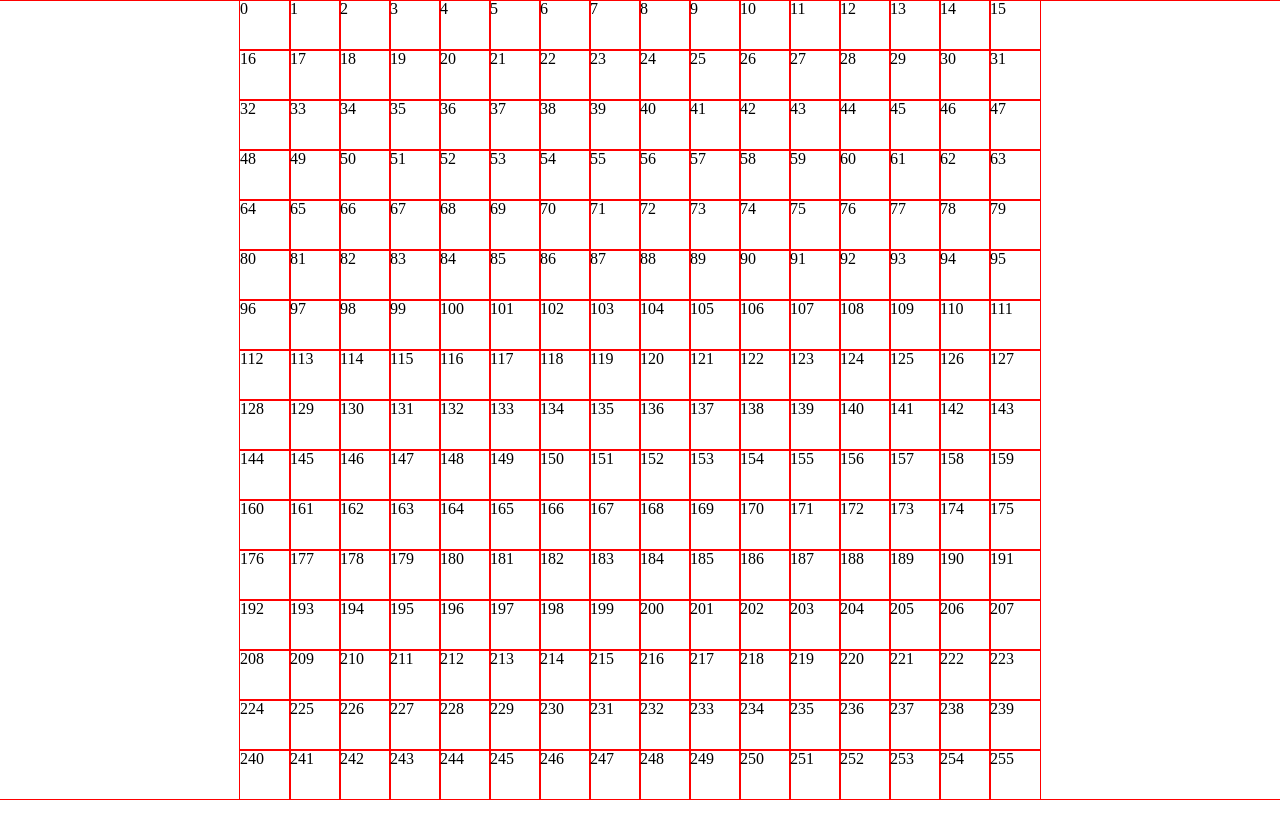
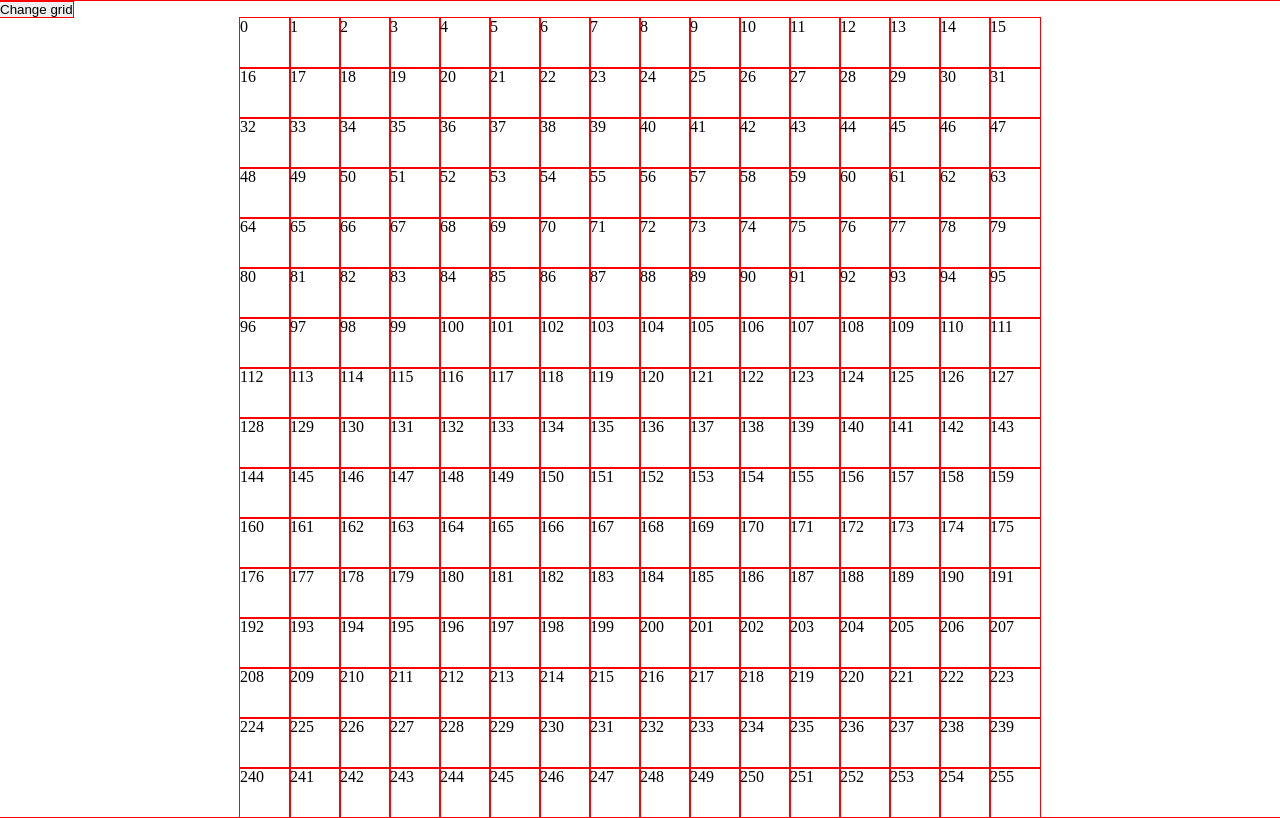
Before and after one commit to diegogo69/etch_a_sketch, a plain HTML site: page index.html in a window 1280 px wide. Drawn offline with Linux system fonts and the light colour scheme.

Commit message:
FEAT[logic]: ADD feat for editing grid size dinamically

```diff
--- a/index.html
+++ b/index.html
@@ -10,6 +10,7 @@
 <body>
     <header></header>
     <main>
+        <button class="btnGrid">Change grid</button>
         <div class="container">
 
         </div>
--- a/main.js
+++ b/main.js
@@ -1,20 +1,44 @@
-const rows = 16;
+const MAX_SQUARES = 100;
+let rows = 16;
+let columns = 16
 const container = document.querySelector('.container');
 // const square = document.createElement('div');
 
 // size variable
-let size = container.offsetWidth;
+const size = container.offsetWidth;
 // let width = box.offsetWidth;
 // let height = box.offsetHeight;
-for (let i = 0; i < (rows * rows ); i++) {
-    let square = document.createElement('div');
-    square.style.width = `${Math.floor(size / 16)}px`;
-    square.style.height = `${Math.floor(size / 16)}px`;
-    square.textContent = i;
-    container.appendChild(square);
-}
+generateGrid(rows);
 
 // Mouse over event listener
 container.addEventListener('mouseover', (event) => {
     event.target.style.backgroundColor = 'blue';
 })
+
+// Prompt for new grid
+const btnGrid = document.querySelector('.btnGrid');
+btnGrid.addEventListener('click', () => {
+    rows = parseInt(prompt('Enter grid size: '));
+    if (rows <= MAX_SQUARES) {
+        clearGrid();
+        generateGrid(rows);
+    }
+})
+
+function clearGrid() {
+    let squares = document.querySelectorAll('.square');
+    squares.forEach(sqr => {sqr.remove()});
+}
+
+function generateGrid(rows) {
+    if (rows <= MAX_SQUARES) {
+        for (let i = 0; i < (rows * rows ); i++) {
+            let square = document.createElement('div');
+            square.classList.toggle('square');
+            square.style.width = `${Math.floor(size / rows)}px`;
+            square.style.height = `${Math.floor(size / rows)}px`;
+            square.textContent = i;
+            container.appendChild(square);
+        }
+    }
+}
```
